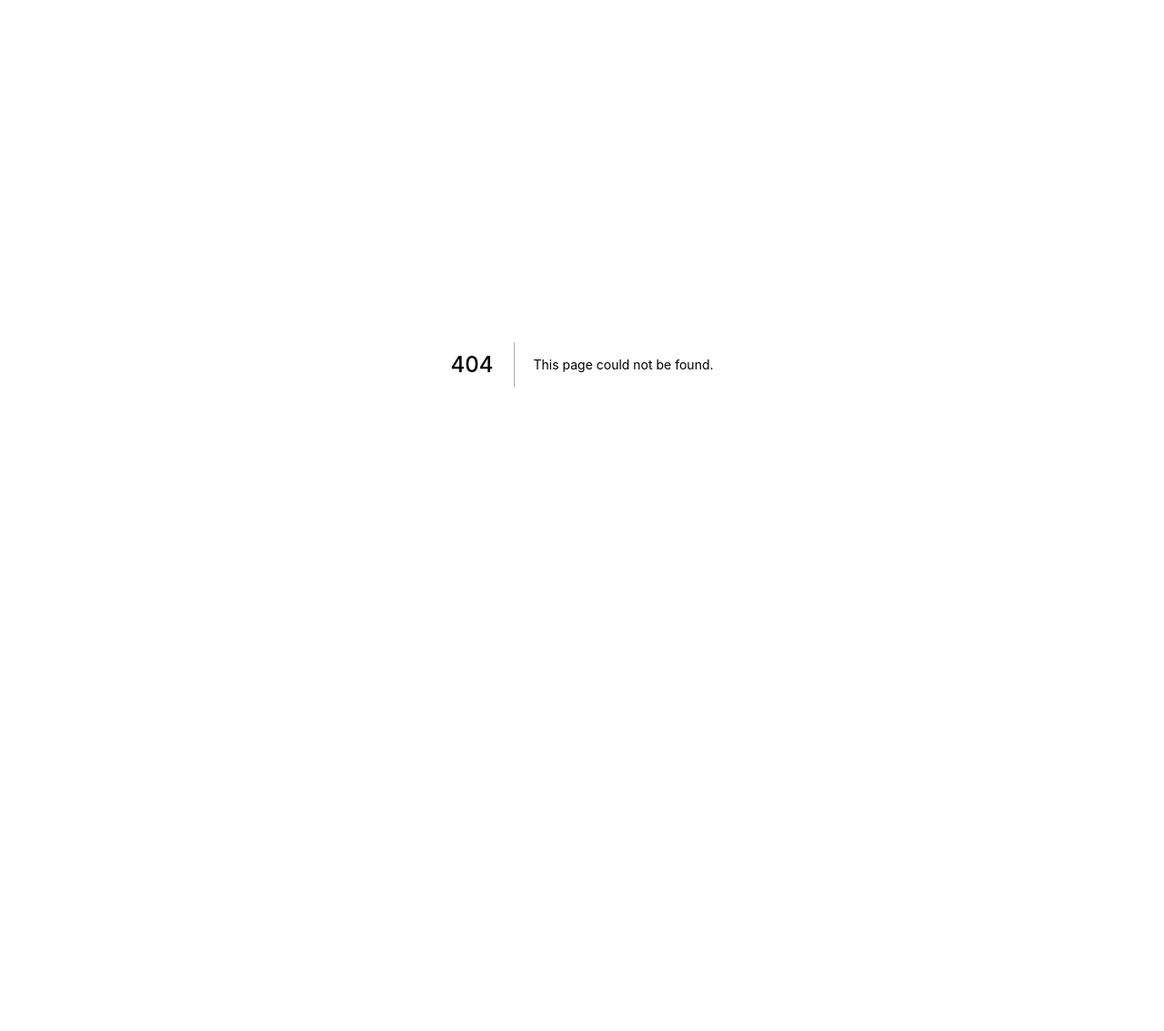
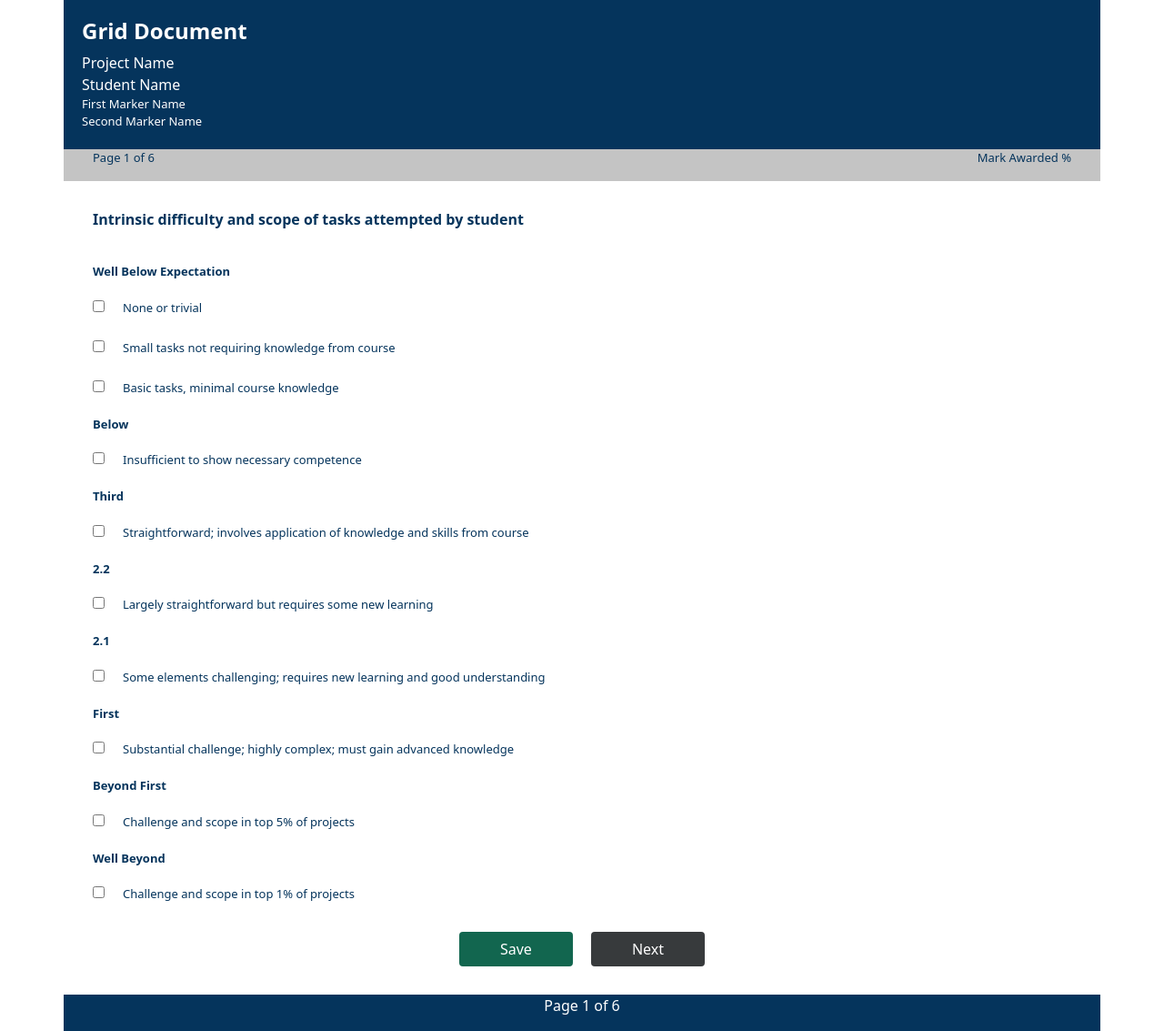
Before and after one commit to Appromode/front-end, a Next.js app: page /marking-system/grid-doc-pg1 in a window 1280 px wide. Before the commit this address had no page. Shown: the whole page at 91% size. Before the commit the page ends 800 px from the top, so only its background shows below. Built offline with nearby package versions, Linux system fonts and the light colour scheme.

Commit message:
Grid doc template

```diff
--- /dev/null
+++ b/components/styles.module.scss
@@ -0,0 +1,121 @@
+@import '../styles/colours.scss';
+
+
+.header {
+    background-color: $default-blue;
+    color: $default-white;
+    padding: 20px;
+}
+
+#headertext {
+    font-weight: bold;
+    font-size: 150%;
+}
+
+.subtext1 {
+    font-weight: normal;
+    font-size: medium;
+}
+
+.subtext2 {
+    font-weight: normal;
+    font-size: small;
+}
+
+.progressbar {
+    background-color: $default-lightgrey;
+    color: $default-blue;
+    font-size: small;
+    list-style-type: none;
+}
+
+#pageid {
+    padding-left: 20px;
+    display: inline;
+}
+
+#awardedmark {
+    float: right;
+    padding-right: 20px;
+    display: inline;
+}
+
+#title {
+    color: $default-blue;
+    font-size: medium;
+    padding-left: 20px;
+    padding-top: 30px;
+    font-weight: bold;
+}
+
+.subtitle {
+    padding-left: 20px;
+    padding-top: 20px;
+    color: $default-blue;
+    font-weight: bold;
+    font-size: small;
+}
+
+.checkbox {
+    padding-left: 20px;
+}
+
+.checkboxtext {
+    color: $default-blue;
+    font-size: small;
+    padding-left: 20px;
+    padding-right: 20px;
+}
+
+.formspacer {
+    padding: 10px;
+}
+
+.container {
+    height: 50px;
+    position: relative;
+    padding-top: 100px;
+}
+
+.navbar {
+    margin: 0;
+    position: absolute;
+    top: 50%;
+    left: 50%;
+    -ms-transform: translate(-50%, -50%);
+    transform: translate(-50%, -50%);
+}
+
+.next {
+    padding-right: 45px;
+    padding-left: 45px;
+    padding-top: 7px;
+    padding-bottom: 7px;
+    border-radius: 4px;
+    background-color: $default-grey;
+    color: $default-white;
+    border: none;
+}
+
+.save {
+    padding-right: 45px;
+    padding-left: 45px;
+    padding-top: 7px;
+    padding-bottom: 7px;
+    border-radius: 4px;
+    background-color: $default-green;
+    color: $default-white;
+    border: none;
+}
+
+#footer {
+    text-align: center;
+    background-color: $default-blue;
+    color: $default-white;
+    font-weight: normal;
+    font-size: medium;
+}
+
+.body {
+    color: $default-gold;
+}
--- a/package.json
+++ b/package.json
@@ -22,6 +22,7 @@
   "homepage": "https://github.com/Appromode/front-end#readme",
   "dependencies": {
     "bootstrap": "^5.1.3",
+    "formik": "^2.2.9",
     "next": "^12.0.3",
     "prop-types": "^15.7.2",
     "react": "^17.0.2",
--- /dev/null
+++ b/pages/marking-system/grid-doc-pg1/index.tsx
@@ -0,0 +1,127 @@
+import React, { FC } from 'react';
+import { Container, Row } from 'react-bootstrap';
+import { Formik, Form, Field } from 'formik';
+import styles from '../../../components/styles.module.scss';
+
+interface MyFormValues {
+  firstName: string;
+}
+
+export const Index: FC<{}> = () => {
+  const initialValues: MyFormValues = { firstName: '' };
+  return (
+    <Container>
+      <Row>
+            <div className={styles.header}>
+              <h1 id={styles.headertext}>Grid Document</h1>
+              <div className={styles.subtext1}>Project Name</div>
+              <div className={styles.subtext1}>Student Name</div>
+              <div className={styles.subtext2}>First Marker Name</div>
+              <div className={styles.subtext2}>Second Marker Name</div>
+            </div>
+            <div className={styles.progressbar}>
+              <p id={styles.pageid}>Page 1 of 6</p>
+              <p id={styles.awardedmark}>Mark Awarded %</p>
+            </div>
+            <div>
+              <p id={styles.title}>Intrinsic difficulty and scope of tasks attempted by student</p>
+            </div>
+            <div>
+              <p className={styles.subtitle}>Well Below Expectation</p>
+              <Formik
+                initialValues={initialValues}
+                onSubmit={(values, actions) => {
+                  console.log({ values, actions });
+                  alert(JSON.stringify(values, null, 2));
+                  actions.setSubmitting(false);
+                }}
+              >
+                <Form>
+                  <span className={styles.checkbox}>
+                    <Field type="checkbox" id="none" name="none" placeholder="None or Trivial" />
+                  </span>
+                  <label htmlFor="none" className={styles.checkboxtext}>
+                    None or trivial
+                  </label>
+                  <div className={styles.formspacer} />
+                  <span className={styles.checkbox}>
+                    <Field type="checkbox" id="smalltasks" name="smalltasks" placeholder="Small Tasks" />
+                  </span>
+                    <label htmlFor="smalltasks" className={styles.checkboxtext}>
+                      Small tasks not requiring knowledge from course
+                    </label>
+                  <div className={styles.formspacer} />
+                  <span className={styles.checkbox}>
+                    <Field type="checkbox" id="basictasks" name="basictasks" placeholder="Basic Tasks" />
+                  </span>
+                  <label htmlFor="basictasks" className={styles.checkboxtext}>
+                    Basic tasks, minimal course knowledge
+                  </label>
+                  <p className={styles.subtitle}>Below</p>
+                  <span className={styles.checkbox}>
+                    <Field type="checkbox" id="insufficient" name="insufficient" placeholder="Insufficient" />
+                  </span>
+                  <label htmlFor="insufficient" className={styles.checkboxtext}>
+                    Insufficient to show necessary competence
+                  </label>
+                  <p className={styles.subtitle}>Third</p>
+                  <span className={styles.checkbox}>
+                    <Field type="checkbox" id="straightforward" name="straightforward" placeholder="Straightforward" />
+                  </span>
+                  <label htmlFor="straightforward" className={styles.checkboxtext}>
+                    Straightforward; involves application of knowledge and skills from course
+                  </label>
+                  <p className={styles.subtitle}>2.2</p>
+                  <span className={styles.checkbox}>
+                    <Field type="checkbox" id="mostlystraightforward" name="mostlystraightforward" placeholder="Mostly Straightforward" />
+                  </span>
+                  <label htmlFor="mostlystraightforward" className={styles.checkboxtext}>
+                    Largely straightforward but requires some new learning
+                  </label>
+                  <p className={styles.subtitle}>2.1</p>
+                  <span className={styles.checkbox}>
+                    <Field type="checkbox" id="slightlychallenging" name="slightlychallenging" placeholder="Slightly Challenging" />
+                  </span>
+                  <label htmlFor="slightlychallenging" className={styles.checkboxtext}>
+                    Some elements challenging; requires new learning and good understanding
+                  </label>
+                  <p className={styles.subtitle}>First</p>
+                  <span className={styles.checkbox}>
+                    <Field type="checkbox" id="subschallenge" name="subschallenge" placeholder="Substantially Challenging" />
+                  </span>
+                  <label htmlFor="subschallenge" className={styles.checkboxtext}>
+                    Substantial challenge; highly complex; must gain advanced knowledge
+                  </label>
+                  <p className={styles.subtitle}>Beyond First</p>
+                  <span className={styles.checkbox}>
+                    <Field type="checkbox" id="challenge" name="challenge" placeholder="Challenging" />
+                  </span>
+                  <label htmlFor="challenge" className={styles.checkboxtext}>
+                    Challenge and scope in top 5% of projects
+                  </label>
+                  <p className={styles.subtitle}>Well Beyond</p>
+                  <span className={styles.checkbox}>
+                    <Field type="checkbox" id="beyondchallenge" name="beyondchallenge" placeholder="Beyond Challenging" />
+                  </span>
+                  <label htmlFor="beyondchallenge" className={styles.checkboxtext}>
+                    Challenge and scope in top 1% of projects
+                  </label>
+                  <div className={styles.container}>
+                    <div className={styles.navbar}>
+                      <button type="button" className={styles.save}>Save</button>
+                      <span className={styles.formspacer} />
+                      <button type="button" className={styles.next}>Next</button>
+                    </div>
+                  </div>
+                </Form>
+              </Formik>
+            </div>
+            <footer id={styles.footer}>
+              <p>Page 1 of 6</p>
+            </footer>
+      </Row>
+    </Container>
+  );
+};
+
+export default Index;
```
Also changed, not shown: 1 other file (tests, documents, lock files or other folders).
